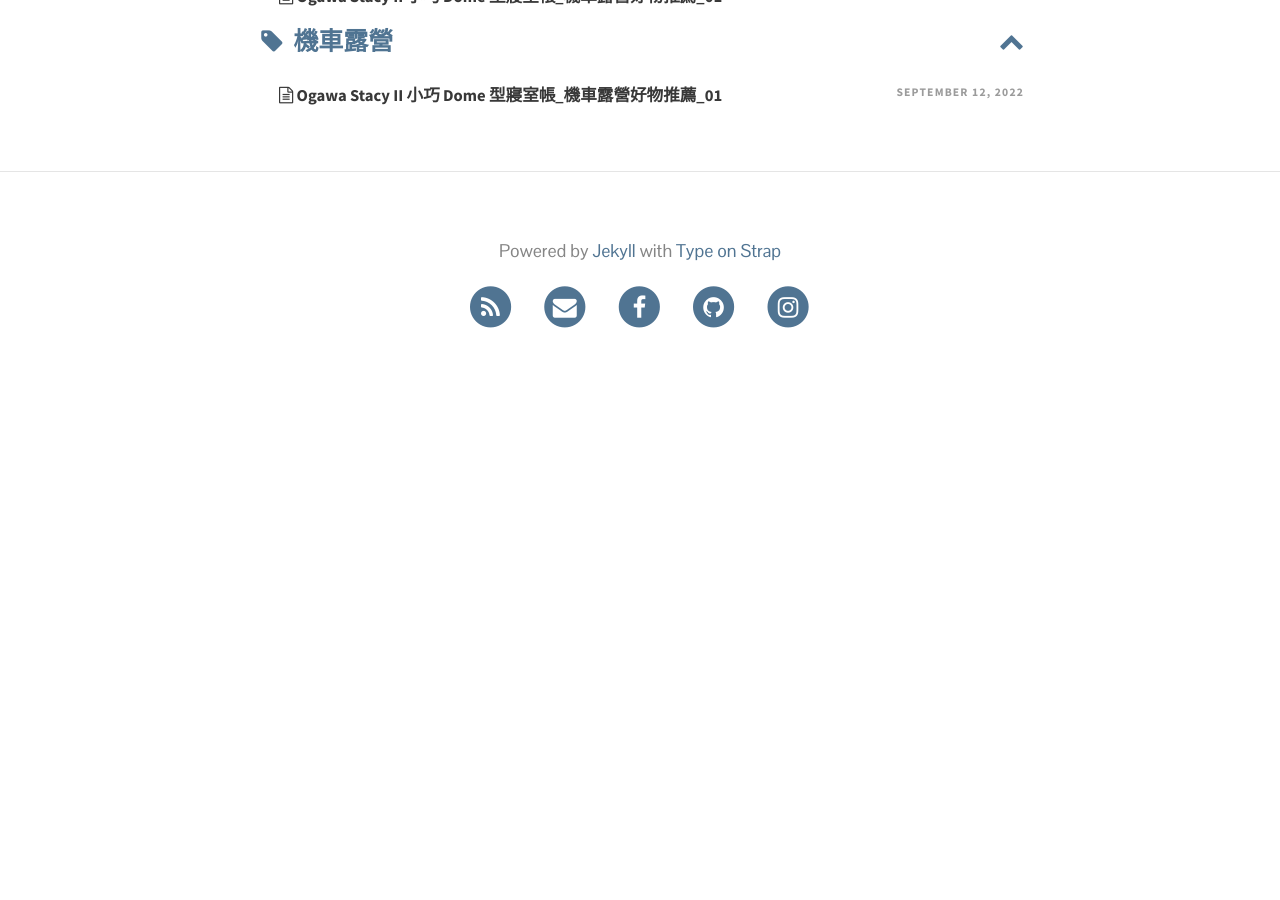
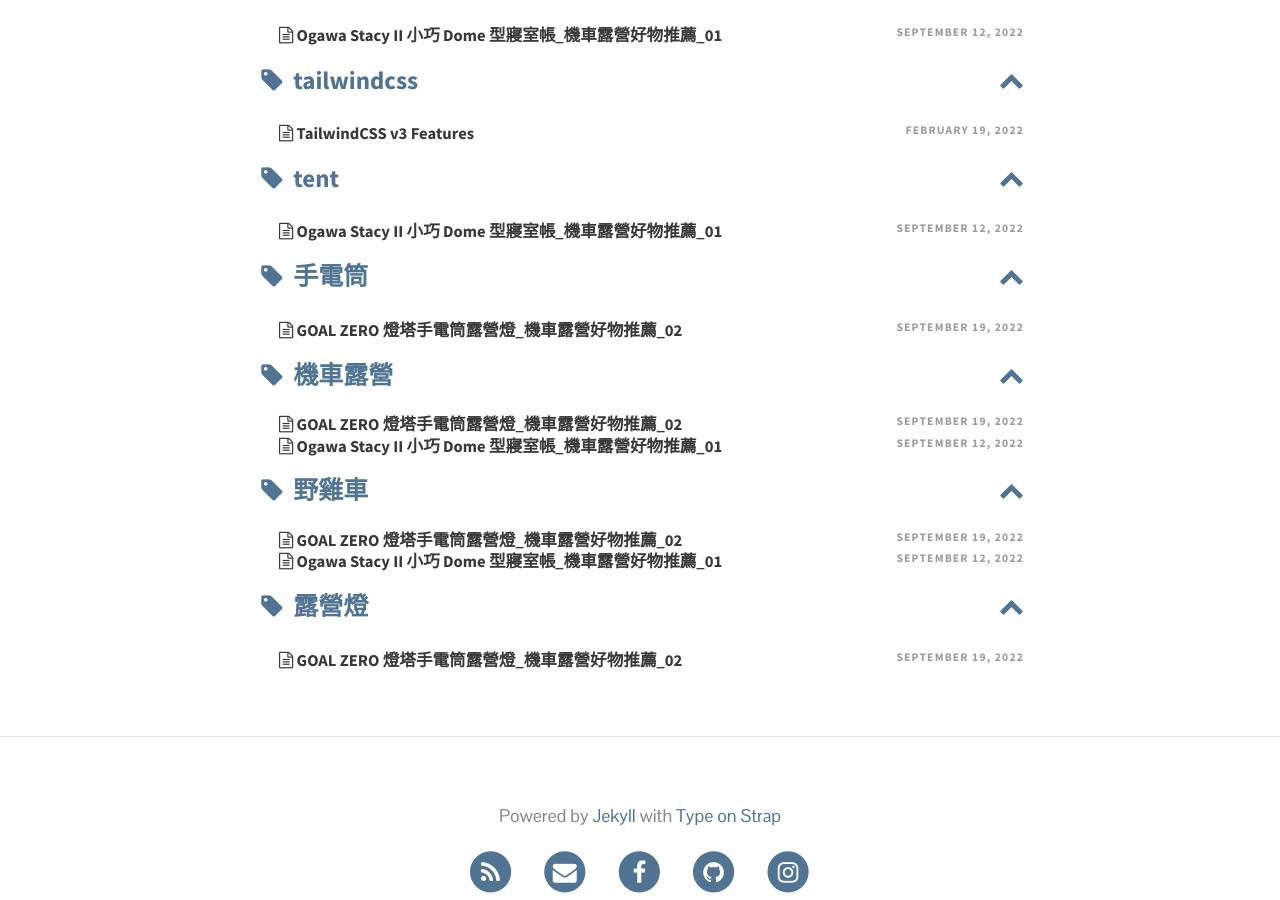
Before and after one commit to fokayx/fokayx.github.io, a Jekyll site: the page built from pages/tags.html, in a window 1280 px wide and 900 px high, scrolled down 4010 px. Built offline with Jekyll 4.4.1, drawn with Linux system fonts in a browser that asks for light colours; a style sheet for code colours, icons or effects is not loaded; before the commit the page ends 4423 px from its top, so only the background shows below that; some of the changed lines change nothing that is shown; some of the changed text lies outside the part shown.

Commit message:
Add goal zero lighthouse micro flash post

```diff
--- a/_posts/2022-09-12-ogawa_stacy_ii.md
+++ b/_posts/2022-09-12-ogawa_stacy_ii.md
@@ -1,7 +1,7 @@
 ---
 layout: post
 title: Ogawa Stacy II 小巧 Dome 型寢室帳_機車露營好物推薦_01
-tag: [ogawa, stacy ii, tent, 機車露營]
+tag: [ogawa, stacy ii, tent, 機車露營, 野雞車]
 feature-img: "assets/img/2022/09_12/stacy_ii_04.jpg"
 thumbnail: "assets/img/thumbnails/2022/09_12_stacy_ii.jpg"
 ---
--- /dev/null
+++ b/_posts/2022-09-19-goal_zero_lighthouse_micro_flash.md
@@ -0,0 +1,63 @@
+---
+layout: post
+title: GOAL ZERO 燈塔手電筒露營燈_機車露營好物推薦_02
+tag: [goal zero, lighthouse, 手電筒, 露營燈, 機車露營, 野雞車]
+feature-img: "assets/img/2022/09_19/goal_zero_03.jpg"
+thumbnail: "assets/img/thumbnails/2022/09_19_goal_zero.jpg"
+---
+
+走向戶外太陽下山環境暗了下來就是要 ~~星星~~ 點燈的時候了啊，復古美美又有 fu 的火手燈、煤油燈或是光明十足的燈條礙於體積和不便攜帶的關係就不太適合機車露營，但有愛要帶也是沒人會阻止你 (X，野雞車首推的露營燈具 94：GOAL ZERO 燈塔手電筒💡。
+
+GOAL ZERO 燈塔手電筒亮燈有三種模式：手電筒、燈塔全亮、燈塔半亮，全新買回來的時候會有一個 Demo 模式，按下開關會三種模式輪流點亮，這個會在第一次充電後解除。頂部有燈塔的開關，按下開關之後會亮起四個藍色的 LED 電量指示燈，表示燈塔目前剩餘的電量，長按可以調整燈亮度，不過我幾乎沒調整過，頂部還有設置一個掛吊勾的可收納掛環，底部附有一個可翻轉 180 度的 USB 插頭不需要額外準備充電線即可充電，燈塔共有兩種規格：
+
+- 32005：重量約 68g，尺寸 93 x 37.75mm (單一營燈款)
+- 32008：重量約 87g，尺寸 112 x 38mm (營燈、行動電源兼用款)
+
+兩者除了重量和體積不同，最大的差異就在於 32008 可以當行動電源拿來幫其他的東西充電，在完全不供電的野營地，因為沒得補充電力所以要帶好帶滿，甚至要有預備緊急電源的 Plan B ，所以雖然容量不大但可以一物多用，有狀況時能拿來充當應急充電電源，也是提供一種選擇方案。最後考量到目前的露營模式多為有供電的營區，有電力供應電子設備的充電基本上沒有什麼問題，所以選擇更輕巧不能當行動電源的 32005 當露營燈，讓燈塔專心當光明燈就好。
+
+### GOAL ZERO v.s. Ledlenser ML4
+
+除了 GOAL ZERO 還有另一款也相當小巧的露營燈：德國 Ledlenser ML4 充電式露營燈，不過一開始機車露營就入手燈塔，幾次露下來實際使用也非常滿意，所以就沒有再另外敗 Ledlenser ML4 露營燈來用，因此也無法做兩者的實測比較，僅從文字規格上來看，下面有幾個比較下來 Ledlenser ML4 具備，但 GOAL ZERO 沒有的設計點：
+
+- 頂部登山掛勾設計，不用另加掛勾
+- 磁吸式底座，可另外吸附在車身或是鐵製品上
+- 閃爍與紅光功能，緊急時可用於求救
+- 內附1顆14500充電電池，也可用三號AA電池作備用電池
+- 有白光、黃光兩種款式
+
+## 使用心得
+
+GOAL ZERO 燈塔手電筒雖然小小一支，因為 LED 設計排列方式，讓燈塔發光照明效率非常地好，色溫 3800K 偏黃光，以 1~2 人的活動空間來說，燈塔全亮模式提供相當足夠的亮度和照明範圍，充飽電在全亮模式用一個晚上 7~8 小時基本上沒什麼問題。實際使用下來建議是買兩座燈塔，可以從兩個方向提供光源，單一光源的話被檔住就會失去光明變成無助的黑暗，或是一顆去廁所的時候還有另一顆可以留守營區。夜黑風高光線不足的時候去上廁所，燈塔的手電筒模式就能為你指明路不會踩到💩。從許多玩家、廠商另行開發 GOAL ZERO 燈罩、燈衣、燈座等等配件，就可以知道燈塔受全世界玩家的喜愛程度，多樣性的匯件選擇可以讓人打造專屬個性化的風格燈塔，不過帥是要付出點代價der $$$～～不論是機車露營或是戶外活動你只能帶一種燈，那麼 GOAL ZERO 燈塔手電筒絕對是戶外輕量化首選沒有之一。
+
+## 規格
+
+### 32005 燈塔手電筒單一營燈款
+
+- 重量：約 68 g (87g #32008)
+- 尺寸：93 x 37.75 mm (112 x 38 mm #32008)
+- 充電方式：USB / 太陽能板(另購)
+- 充電時間：約 3.5 小時
+- 電池類型：內建 18650
+- 電池容量：9.62 Wh（3.7V，2600mAh）
+- 亮度範圍：7 ~ 135 流明
+- 防水等級：IPX6
+- 操作模式
+  - 單邊亮 : 170 小時（低），15小時（高）
+  - 雙邊亮 : 80 小時（低），7小時（高）
+  - 手電筒模式 : 100 小時（低），8.5 小時（高）
+
+
+### Goal zero 燈塔手電筒 照片
+
+- 32005 單一營燈款 (圖片取自網路)
+
+![goal_zero_01](/assets/img/2022/09_19/goal_zero_01.jpg)
+
+- 32008 營燈、行動電源兼用款 (圖片取自網路)
+
+![goal_zero_02](/assets/img/2022/09_19/goal_zero_02.jpg)
+
+
+- 實用參考照
+
+![goal_zero_04](/assets/img/2022/09_19/goal_zero_04.jpg)
```
Also changed, not shown: assets/img/2022/09_19/goal_zero_01.jpg (added), assets/img/2022/09_19/goal_zero_02.jpg (added), assets/img/2022/09_19/goal_zero_03.jpg (added), assets/img/2022/09_19/goal_zero_04.jpg (added), assets/img/thumbnails/2022/09_19_goal_zero.jpg (added).
